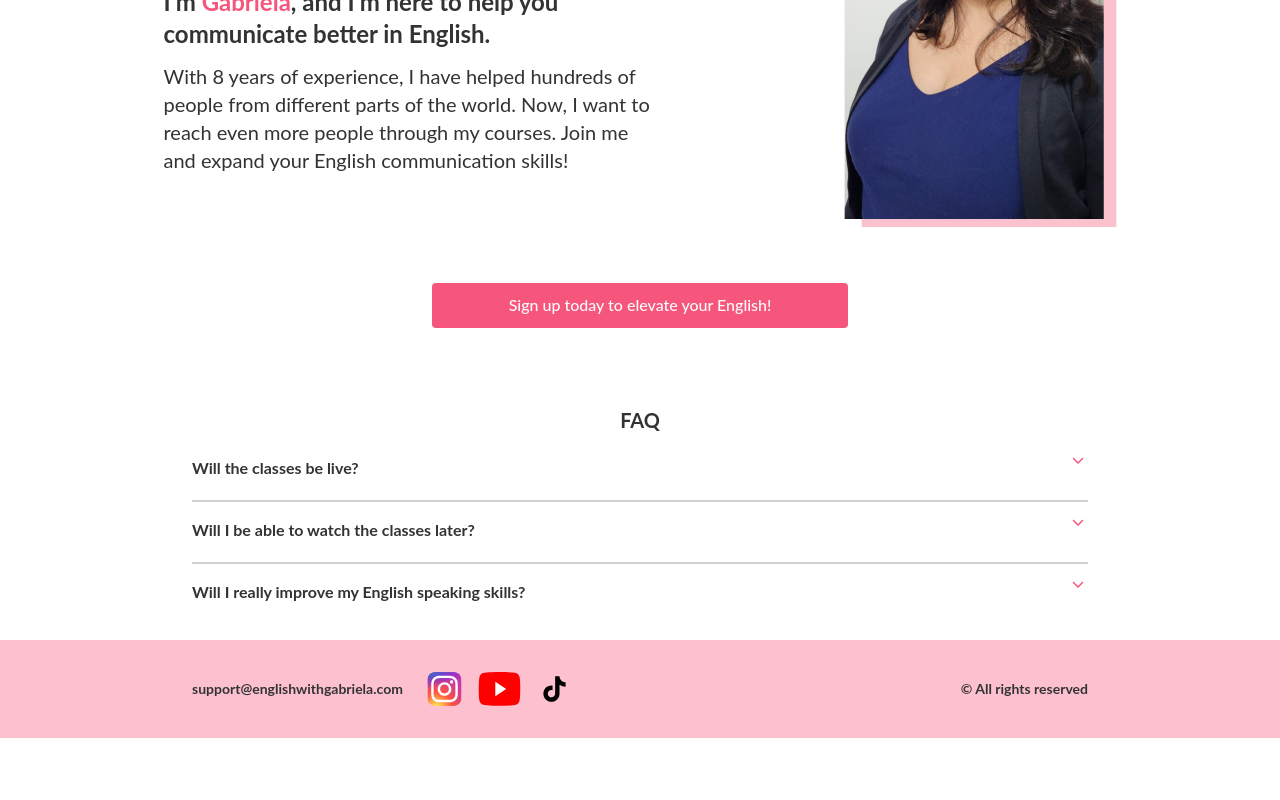
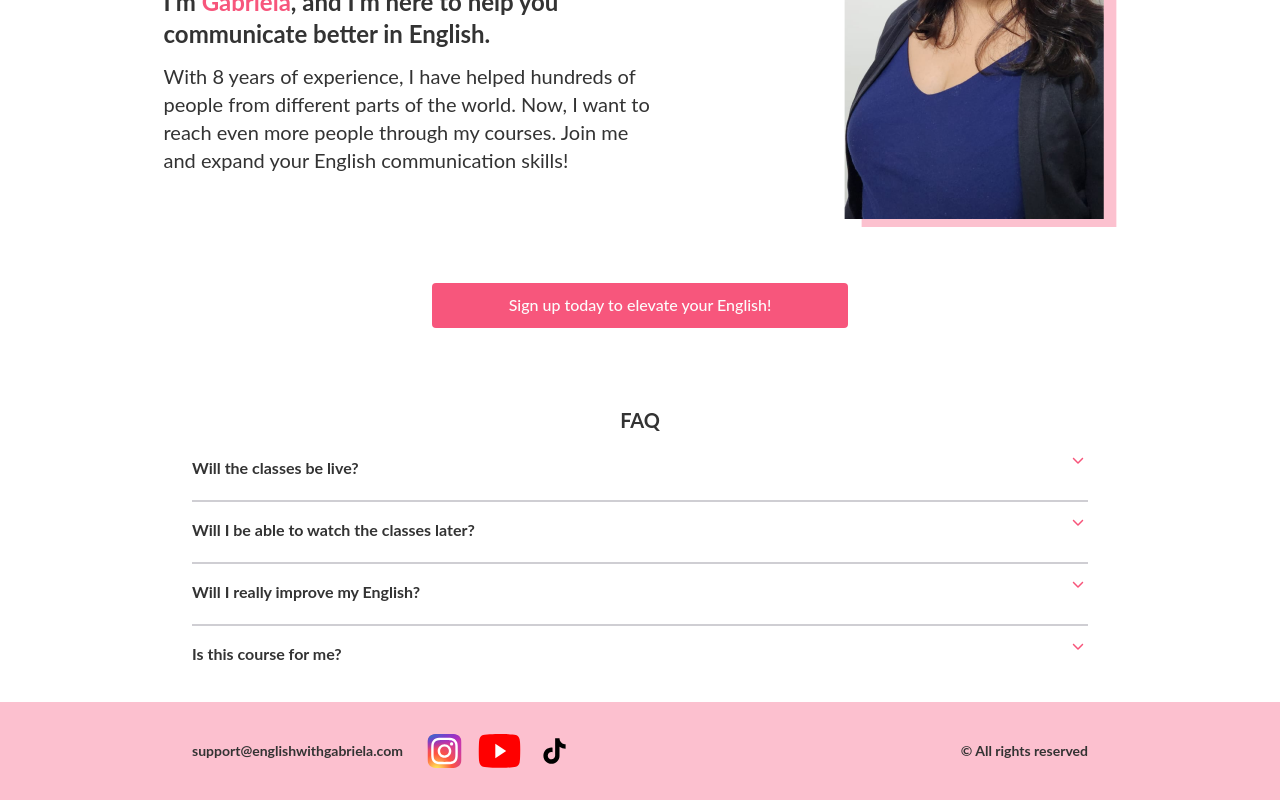
Before and after one commit to gabrielmulleer/english-with-gabriela, a React (Vite) app: page / in a window 1280 px wide. Shown: the part 2898-3698 px from the top of the page. Before the commit the page ends 3636 px from the top, so only its background shows below. Built offline with nearby package versions, Linux system fonts and the light colour scheme.

Commit message:
feat: add text content to the FAQ

```diff
--- a/src/app/Faq/index.tsx
+++ b/src/app/Faq/index.tsx
@@ -11,19 +11,25 @@ export default function Faq() {
       id: 1,
       title: "Will the classes be live?",
       content:
-        " Yes!! The classes will be recorded, and you'll be able to watch them later if you can't attend live.",
+        "Yes, the classes will be live on Tuesdays at 5p.m Brasilia Time, but they will be recorded. You can watch them later if you prefer.",
     },
     {
       id: 2,
       title: "Will I be able to watch the classes later?",
       content:
-        " Yes!! The classes will be recorded, and you'll be able to watch them later if you can't attend live.",
+        "Yes! The classes will be recorded so you can watch them anytime you want. ",
     },
     {
       id: 3,
-      title: "Will I really improve my English speaking skills?",
+      title: "Will I really improve my English?",
       content:
-        " Yes!! The classes will be recorded, and you'll be able to watch them later if you can't attend live.",
+        "Yes. The best way to improve your listening and speaking skills is to be exposed to authentic content in English and Gabriela will help you through the process. ",
+    },
+    {
+      id: 4,
+      title: "Is this course for me?",
+      content:
+        "If you can understand the video above and you need to improve your listening and speaking skills, this course is for you.",
     },
   ];
 
```
